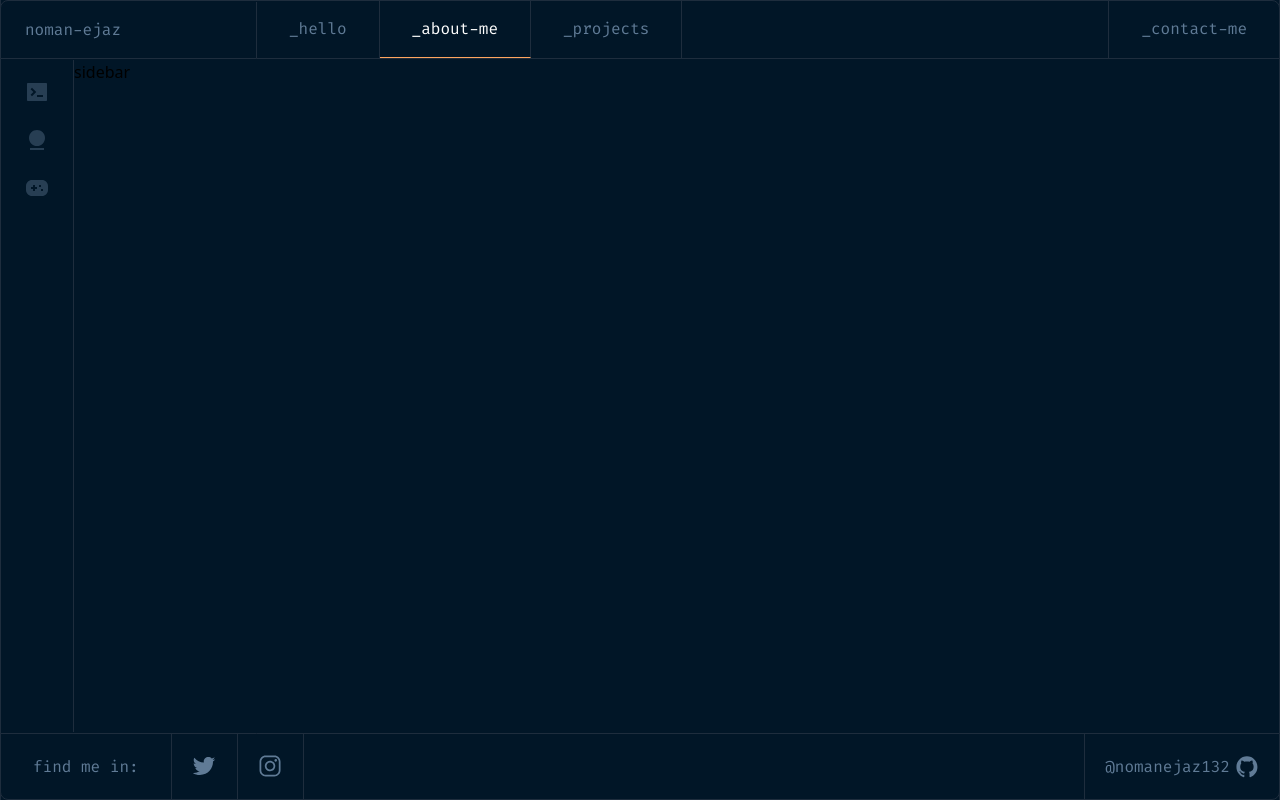
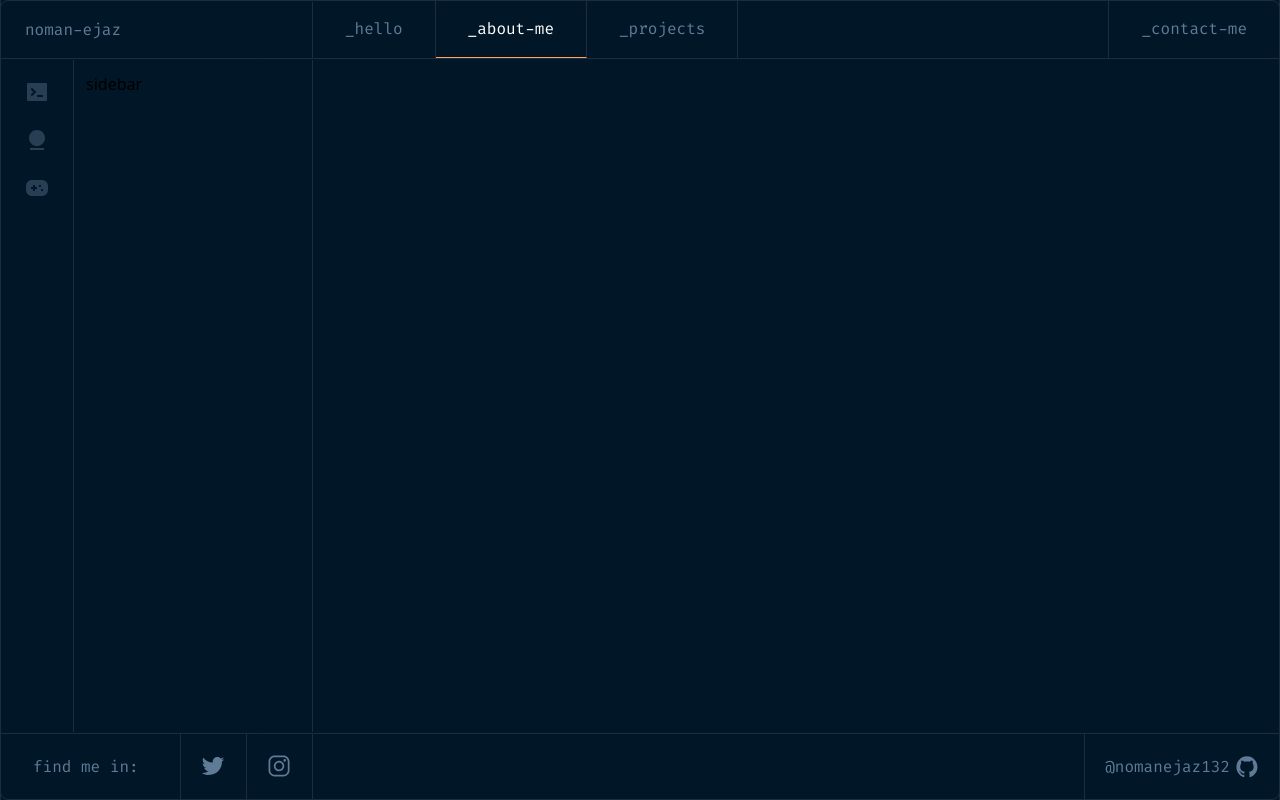
Before and after one commit to nomanejaz132/nomanejaz-portfolio, a Next.js app: page /about in a window 1280 px wide. Built offline with nearby package versions, Linux system fonts and the light colour scheme.

Commit message:
minor changes in header and footer

```diff
--- a/components/Footer.tsx
+++ b/components/Footer.tsx
@@ -9,7 +9,7 @@ const Footer = () => {
     <div className="bg-primary-2 border border-line-1 rounded-b-lg fixed bottom-0 w-full">
       <div className="flex flex-row justify-between w-full">
         <ul className="flex">
-          <li className="md:px-4 md:py-2 lg:px-8 lg:py-4 flex items-center border-r border-line-1 md:text-sm lg:text-base font-firacode text-secondary-1">
+          <li className="w-[180px] md:px-4 lg:px-8  md:py-2 lg:py-4 flex items-center border-r border-line-1 md:text-sm lg:text-base font-firacode text-secondary-1">
             find me in:
           </li>
           <li className="border-r border-line-1">
--- a/components/Header.tsx
+++ b/components/Header.tsx
@@ -9,7 +9,7 @@ const Header = () => {
     <div className="bg-primary-2 border border-line-1 rounded-t-lg fixed w-full">
       <div className="w-full flex flex-row items-center">
         <ul>
-          <li className="md:w-36 lg:w-64 border-r border-line-1">
+          <li className="md:w-36 lg:w-[312px] border-r border-line-1">
             <Link
               href="/"
               className="md:pl-3 md:py-2 lg:pl-6 lg:py-4 flex items-center md:text-sm lg:text-base text-secondary-1 font-firacode"
--- a/components/Sidebar.tsx
+++ b/components/Sidebar.tsx
@@ -17,7 +17,9 @@ const Sidebar = () => {
           </li>
         </ul>
       </div>
-      <div>sidebar</div>
+      <div className="w-[239px] h-[calc(100vh-128px)] p-3 border-r border-[#1E2D3D]">
+        sidebar
+      </div>
     </div>
   );
 };
```
